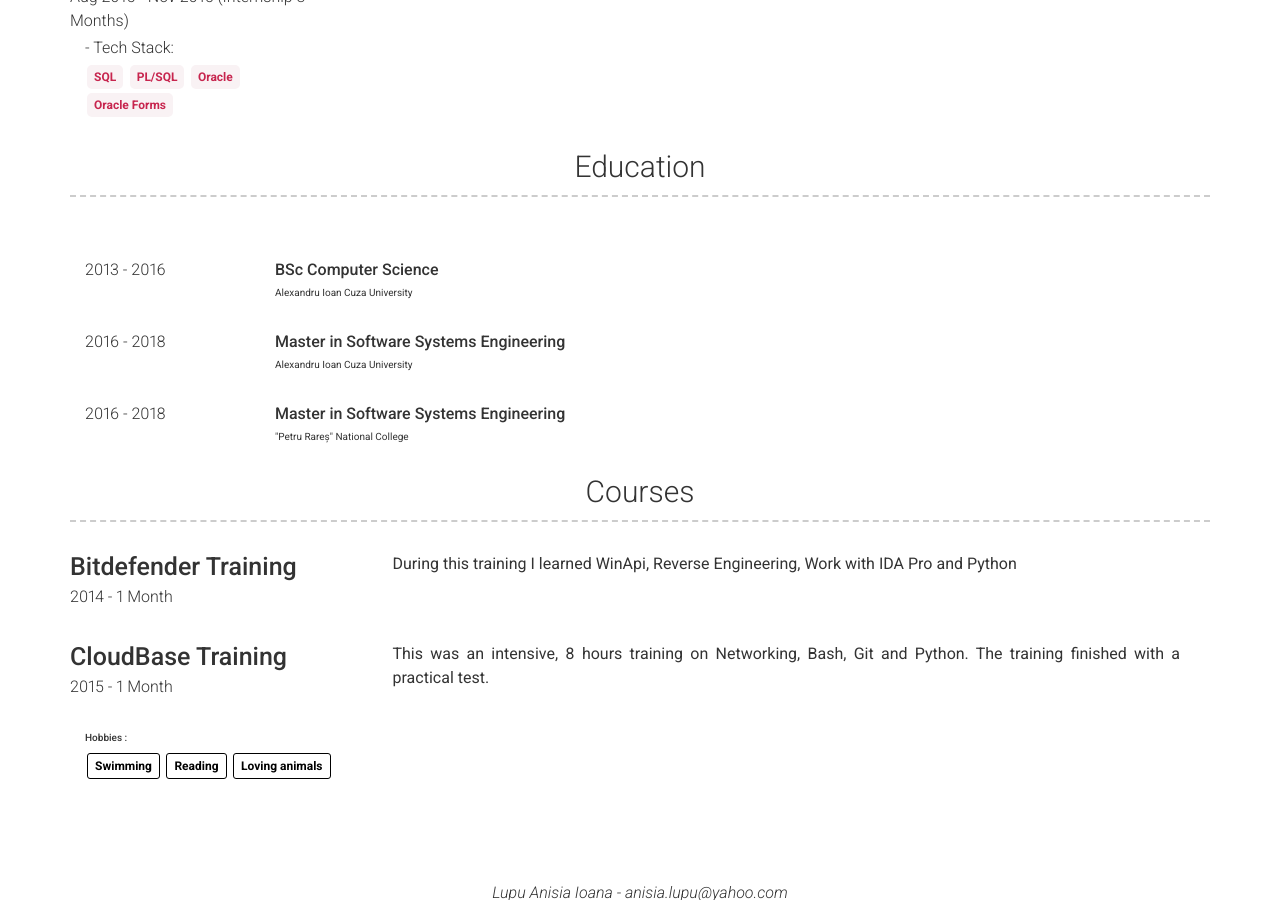
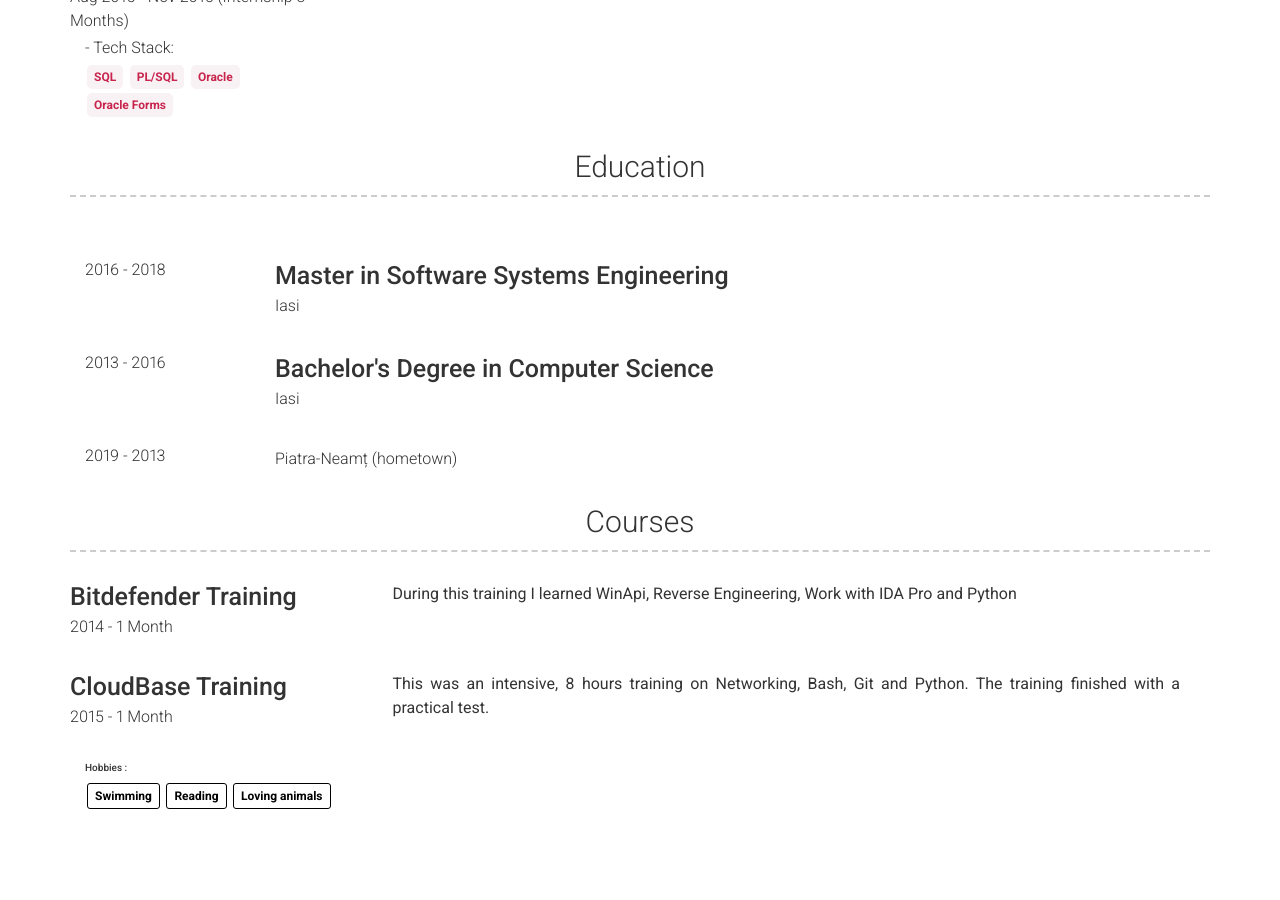
Before and after one commit to anisia-lupu/anisia-lupu, a Jekyll site: the page built from index.md, in a window 1280 px wide and 900 px high, scrolled down 1253 px. Built offline with Jekyll 4.4.1, drawn with Linux system fonts in a browser that asks for light colours.

```diff
--- a/_data/education.yml
+++ b/_data/education.yml
@@ -1,23 +1,22 @@
 - layout: left_education
 - name: Alexandru Ioan Cuza University
   grades:
-    - dates: 2013 - 2016
-      qualification: BSc Computer Science
+    - dates: 2016 - 2018
+      qualification: Master in Software Systems Engineering
       city: Iasi
 
 - name: Alexandru Ioan Cuza University
   grades:
-    - dates: 2016 - 2018
-      qualification: Master in Software Systems Engineering
-
+    - dates: 2013 - 2016
+      qualification: Bachelor's Degree in Computer Science
+      city: Iasi
 - name: |
       "Petru Rareș" National College
   grades:
-    - dates: 2016 - 2018
-      city: Piatra-Neamt
-      qualification: Master in Software Systems Engineering
+    - dates: 2019 - 2013
+      city: Piatra-Neamț (hometown)
   grades_desc:
-    - qualification:
+    - qualification: High School Diploma
       description: | # this will include new lines to allow paragraphs
 
 #           **Master of Computer Science - Software Engineering**
--- a/_includes/left_education.html
+++ b/_includes/left_education.html
@@ -9,9 +9,9 @@
                 <p>{{ grade.dates }}</p>
             </div>
             <div class="col-xs-12 col-sm-2 col-md-10 col-print-12 details no-split">
-                <p><b>{{ grade.qualification }}</b></p>
-                {%- if include.item.name -%}{{ include.item.name }}{%- endif -%}
-
+                <p><h4>{{ grade.qualification }}</h4></p>
+<!--                {%- if grade.name -%} <p>{{ grade.name }}</p>{%- endif -%}-->
+                {%- if grade.city -%} <p>{{ grade.city }}</p>{%- endif -%}
             </div>
             {% endfor %}
 
```
